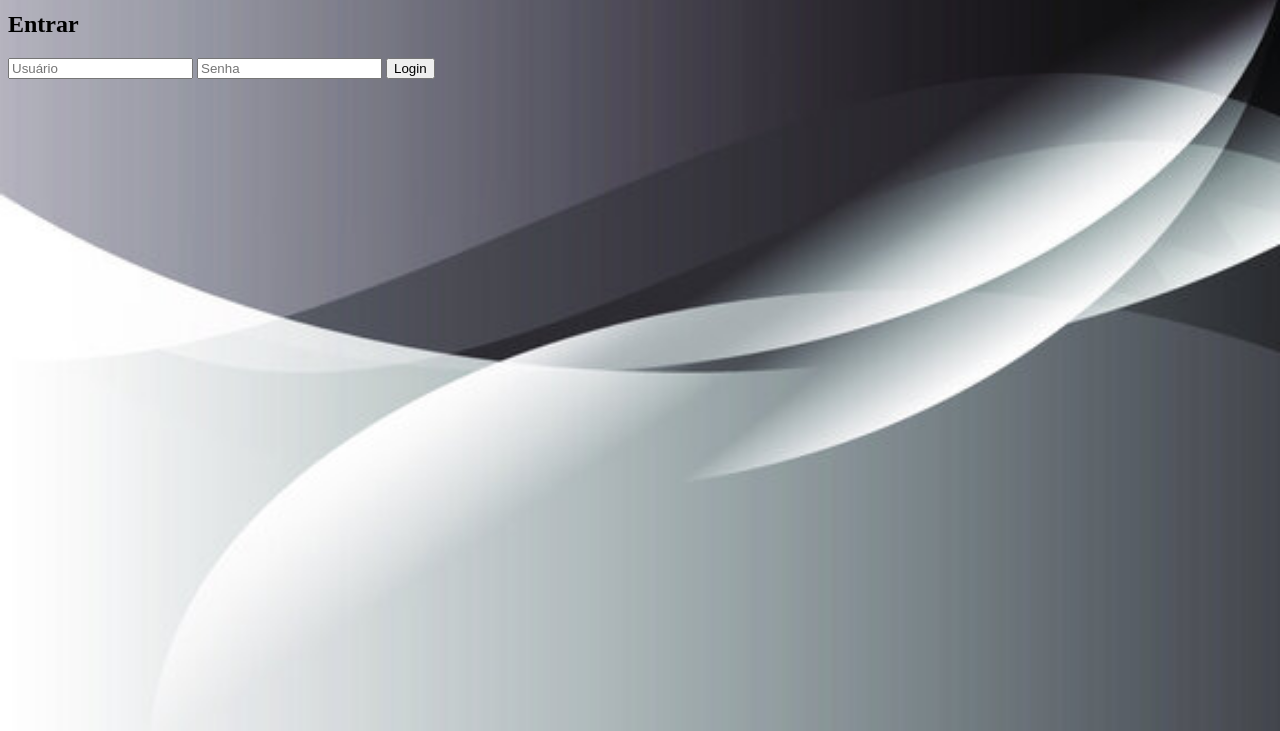
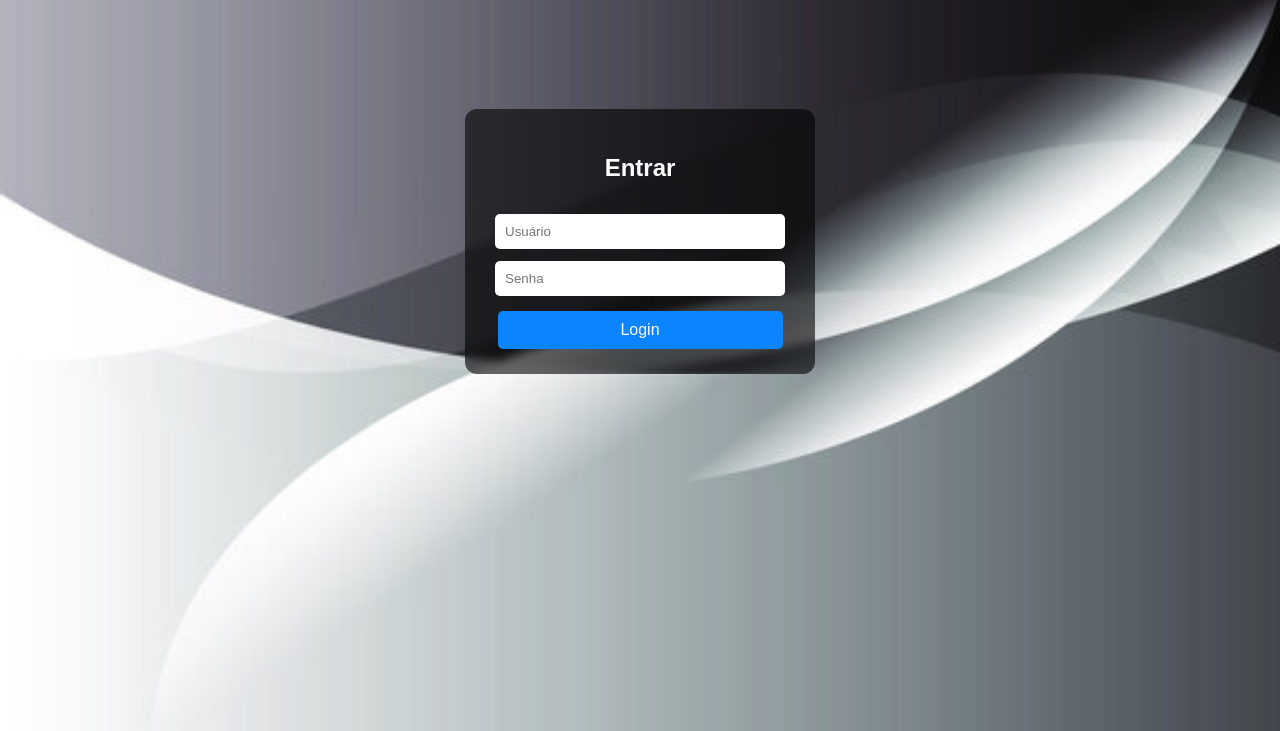
Before and after one commit to Gb-do-Frete/Trabalho---Tela-de-login, a plain HTML site: page index.html in a window 1280 px wide. Shown: the part 69-800 px from the top of the page. Drawn offline with Linux system fonts and the light colour scheme.

Commit message:
Versão 5 - css pronto

```diff
--- a/index.html
+++ b/index.html
@@ -6,17 +6,51 @@
   <title>Tela login</title>
 </head>
 <style>
-  body {
+    body {
     background-image: url(fundo1..jpg);
     background-repeat: no-repeat;
     background-attachment: fixed;
     background-size: cover;
-}
+    font-family: Arial, sans-serif;
+    color: white;
+    text-align: center;
+  }
+
+  #login {
+    width: 300px;
+    margin: 120px auto;
+    background: rgba(0, 0, 0, 0.6);
+    padding: 25px;
+    border-radius: 12px;
+    backdrop-filter: blur(5px);
+  }
+
+  input {
+    width: 90%;
+    padding: 10px;
+    border: none;
+    margin-top: 12px;
+    border-radius: 5px;
+  }
+
+  button {
+    width: 95%;
+    padding: 10px;
+    margin-top: 15px;
+    background: #0a84ff;
+    color: white;
+    border: none;
+    border-radius: 5px;
+    cursor: pointer;
+    font-size: 16px;
+  }
+
+  button:hover {
+    background: #006fe0;
+  }
 </style>
 <body>
   <h1>Tela De Login</h1>
-  <div id="login"></div>
-
     <div id="login">
     <h2>Entrar</h2>
     <form>
```
